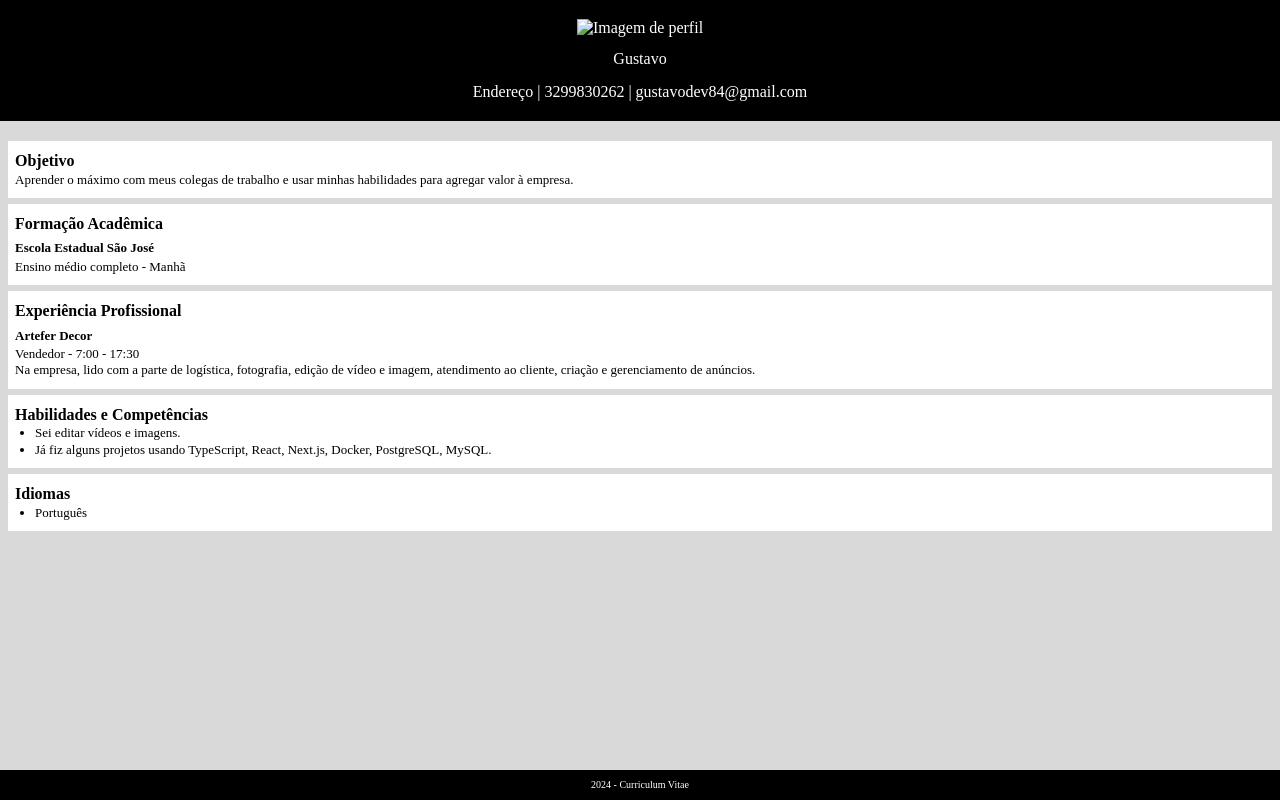
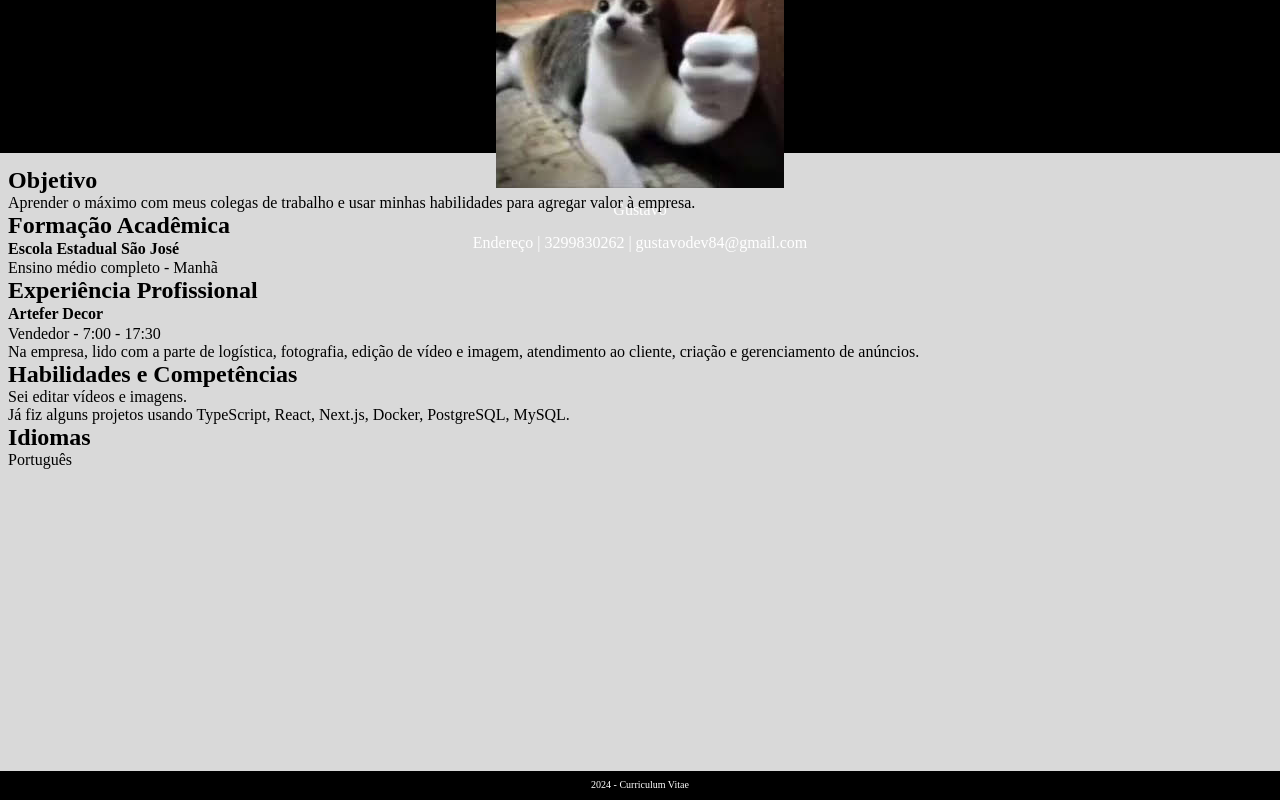
Before and after one commit to Gustavo-S84/curriculo, a plain HTML site: page index.html in a window 1280 px wide. Drawn offline with Linux system fonts and the light colour scheme; a web font is replaced by a local one.

Commit message:
Update index.html

```diff
--- a/index.html
+++ b/index.html
@@ -7,52 +7,55 @@
 
     <link rel="preconnect" href="https://fonts.googleapis.com">
     <link rel="preconnect" href="https://fonts.gstatic.com" crossorigin>
-    <link href="https://fonts.googleapis.com/css2?family=Koh+Santepheap:wght@100;300;400;700;900&display=swap" rel="stylesheet">
+
+    <link rel="preconnect" href="https://fonts.googleapis.com">
+    <link rel="preconnect" href="https://fonts.gstatic.com" crossorigin>
+    <link href="https://fonts.googleapis.com/css2?family=Inter:ital,opsz,wght@0,14..32,100..900;1,14..32,100..900&display=swap" rel="stylesheet">
 
     <link rel="stylesheet" href="style.css">
 </head>
 <body>
 
     <header>
-        <img src="" alt="Imagem de perfil">
+        <img src="./i.jpg" alt="Imagem de perfil">
 
         <h1> Gustavo </h1>
         <p> Endereço | 3299830262 | gustavodev84@gmail.com </p>
     </header>
 
     <section>
-        <div>
+        <article>
             <h2> Objetivo </h2>
             <p> Aprender o máximo com meus colegas de trabalho e usar minhas habilidades para agregar valor à empresa. </p>
-        </div>
+        </article>
 
-        <div>
+        <article>
             <h2> Formação Acadêmica </h2>
             <h3> Escola Estadual São José </h3>
             <p> Ensino médio completo - Manhã </p>
-        </div>
+        </article>
 
-        <div>
+        <article>
             <h2> Experiência Profissional </h2>
             <h3> Artefer Decor </h3>
             <p> Vendedor - 7:00 - 17:30 <br/> </p>
             <p> Na empresa, lido com a parte de logística, fotografia, edição de vídeo e imagem, atendimento ao cliente, criação e gerenciamento de anúncios. </p>
-        </div>
+        </article>
 
-        <div>
+        <article>
             <h2> Habilidades e Competências </h2>
             <ul>
                 <li> Sei editar vídeos e imagens. </li>
                 <li> Já fiz alguns projetos usando TypeScript, React, Next.js, Docker, PostgreSQL, MySQL. </li>
             </ul>
-        </div>
+        </article>
 
-        <div>
+        <article>
             <h2> Idiomas </h2>
             <ul>
                 <li>Português</li>
             </ul>
-        </div>
+        </article>
     </section>
 
     <footer>
```
